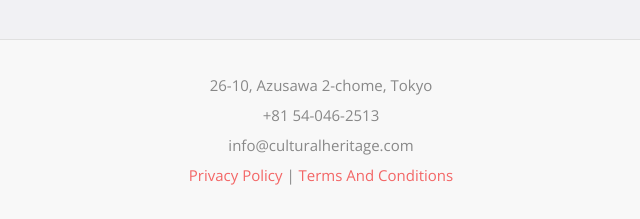
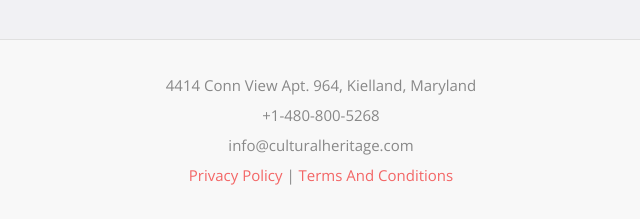
Before and after one commit to Itinfomediaindia/Heritage-Infos, a plain HTML site: page index.html in a window 1280 px wide. Shown: the part 2696-2915 px from the top of the page, 319-959 px from the left. Drawn offline with nearby package versions, Linux system fonts and the light colour scheme; some packages are replaced by stand-ins of ours; a script that the page names is missing.

Commit message:
contact details changed

```diff
--- a/index.html
+++ b/index.html
@@ -68,8 +68,8 @@
             <div class="row">
                 <div class="col-xl-12">
                     <p class="copy_right text-center">
-                        26-10, Azusawa 2-chome, Tokyo
-                        <br>+81 54-046-2513
+                        4414 Conn View Apt. 964, Kielland, Maryland
+                        <br>+1-480-800-5268
                         <br>
                         info@culturalheritage.com
                         <br>
```
Also changed, not shown: privacy-policy.html (+2 -2 lines), terms-and-conditions.html (+2 -2 lines).
